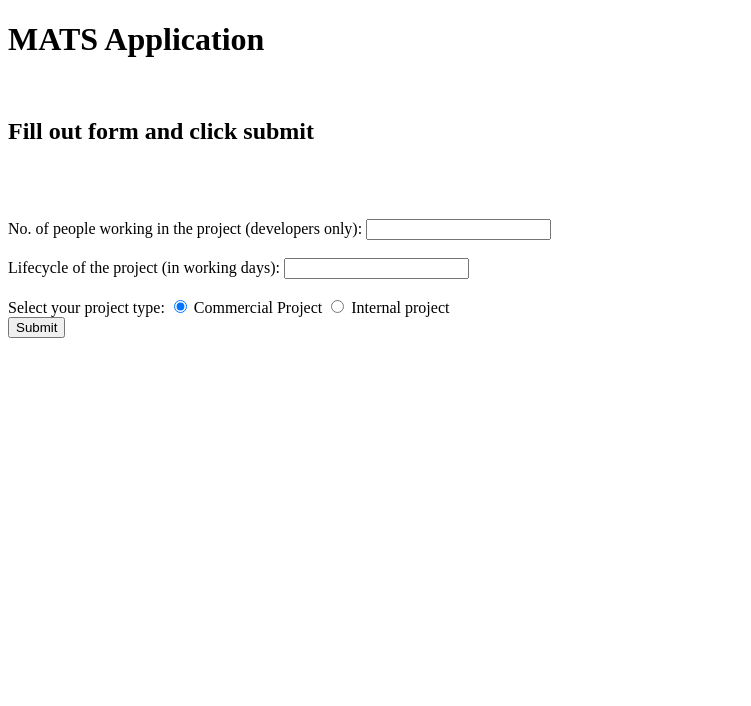
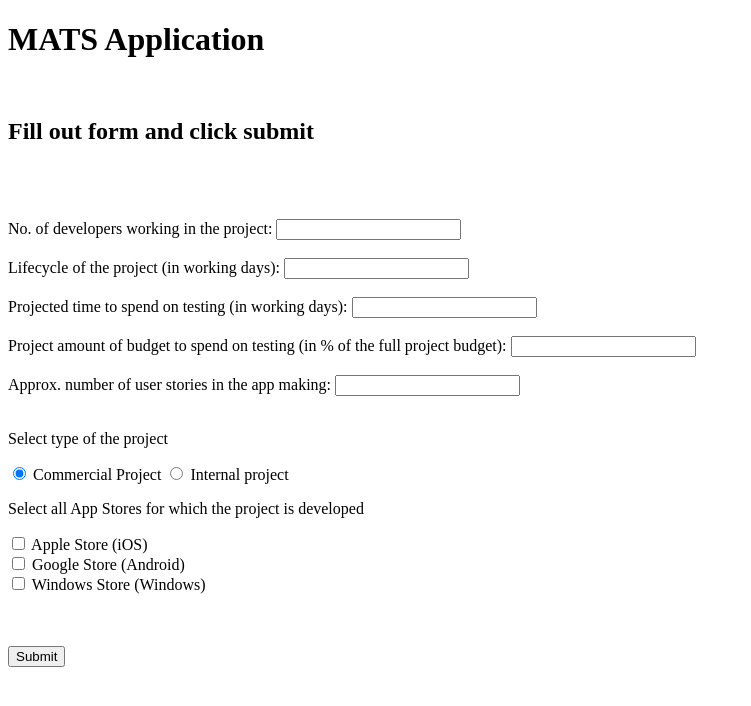
Before and after one commit to daftas/mats-application, a PHP site: page /home.html in a window 1280 px wide. Shown: the top 706 px of the page, without its empty margins (0-751 px from the left). Run offline with PHP 8.4, Linux system fonts and the light colour scheme.

Commit message:
added new inputs

```diff
--- a/home.html
+++ b/home.html
@@ -10,13 +10,24 @@
 <h2>Fill out form and click submit</h2>
 <br><br><br>
 <form action="score.php" method="get">
-    No. of people working in the project (developers only):
+    No. of developers working in the project:
     <input type="text" id="people" name="people"><br><br>
     Lifecycle of the project (in working days):
     <input type="text" id="project" name="project"><br><br>
-    Select your project type:
+    Projected time to spend on testing (in working days):
+    <input type="text" id="testing" name="testing"><br><br>
+    Project amount of budget to spend on testing (in % of the full project budget):
+    <input type="text" id="budget" name="budget"><br><br>
+    Approx. number of user stories in the app making:
+    <input type="text" id="story" name="story"><br><br>
+    <p>Select type of the project</p>
     <input type="radio" name="project_type" value="commercial_project" checked> Commercial Project
     <input type="radio" name="project_type" value="internal_project"> Internal project<br>
+    <p>Select all App Stores for which the project is developed</p>
+    <input type="checkbox" name="appstore" value="ios_app"> Apple Store (iOS)<br>
+    <input type="checkbox" name="appstore" value="android_app"> Google Store (Android)<br>
+    <input type="checkbox" name="appstore" value="win_app"> Windows Store (Windows)<br>
+    <p></p><br><br>
     <input type="submit" onclick="validateNumeric()">
     <p id="submit_form"></p>
 </form>
@@ -27,11 +38,12 @@
         x = document.getElementById("people").value;
 
         // If x is Not a Number or less than one or greater than 10
-        if (isNaN(x) || x < 1 || x > 10) {
+        if (isNaN(x)) {
             text = "Input not valid";
         } else {
             text = "Input OK";
         }
         document.getElementById("submit_form").innerHTML = text;
+    }
 </script>
 </html>
```
Also changed, not shown: score.php (+26 -6 lines).
